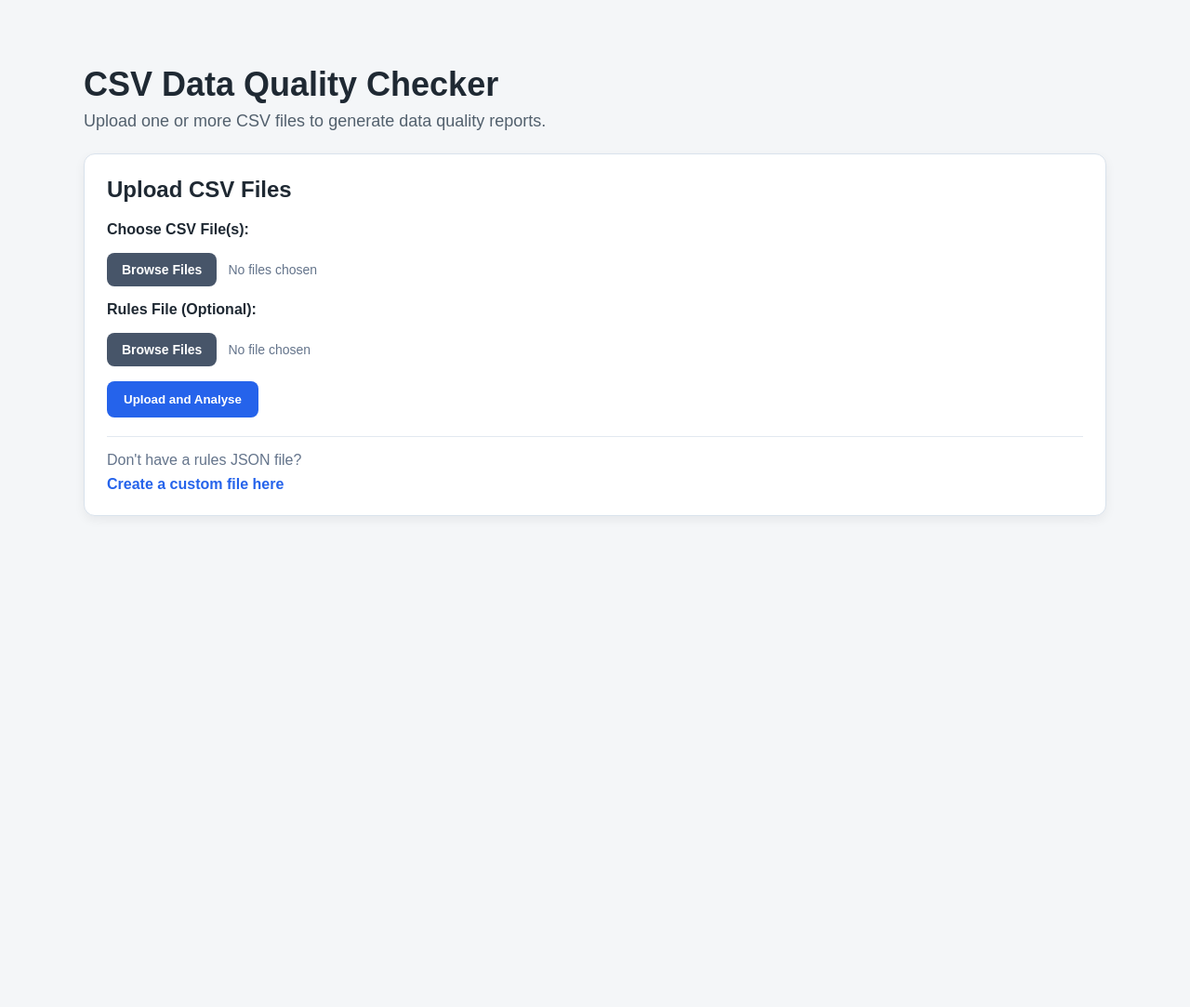
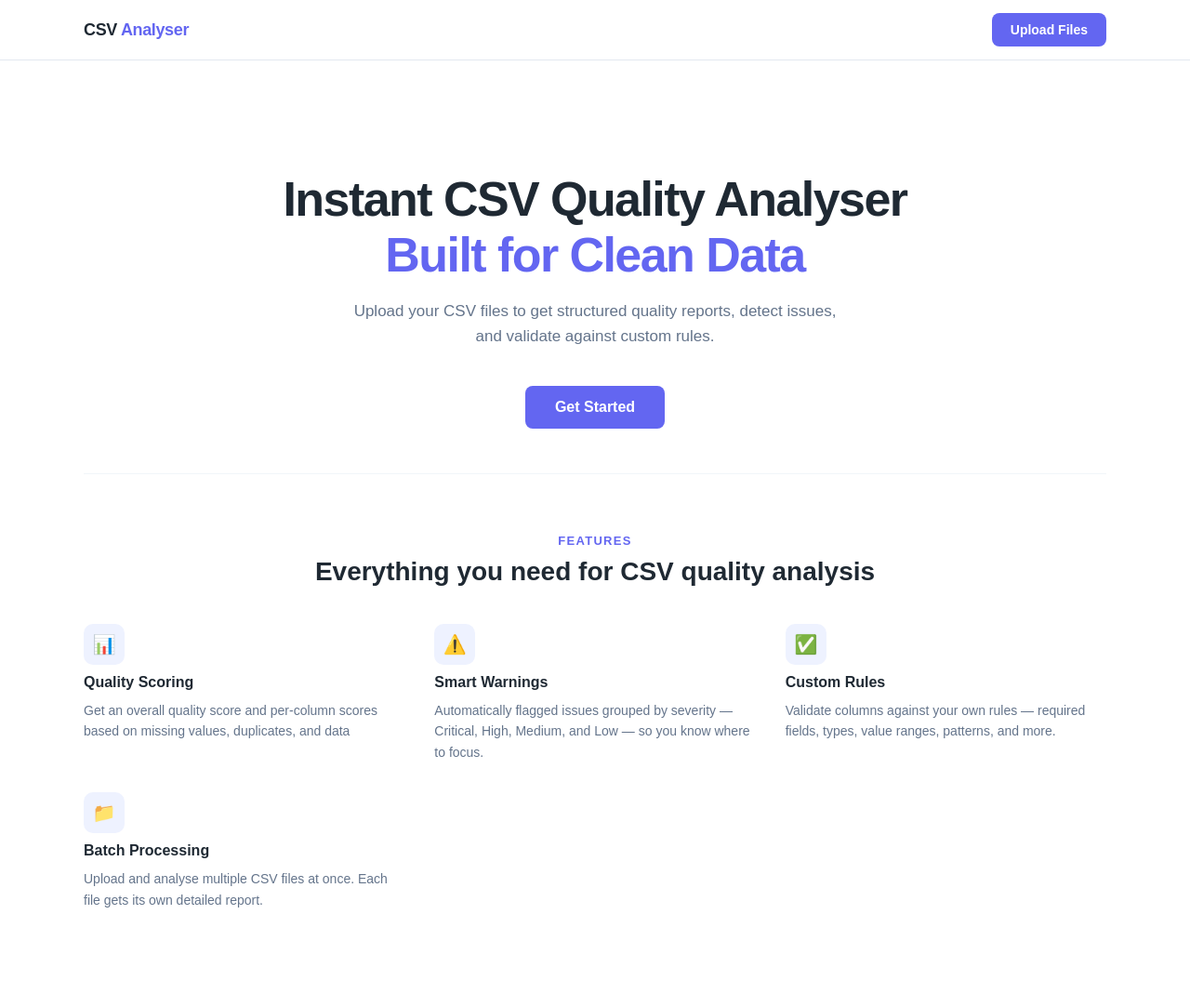
Before and after one commit to rp2215/csv-quality-checker, a Flask app: page / in a window 1280 px wide. Shown: the whole page at 93% size. Before the commit the page ends 555 px from the top, so only its background shows below. Run offline with Flask 3, Linux system fonts and the light colour scheme; some libraries are stand-ins or nearby versions.

Commit message:
added seperate upload web page and redesigned landing page

```diff
--- a/src/web_app/app.py
+++ b/src/web_app/app.py
@@ -123,21 +123,26 @@ def save_web_markdown_reports(batch_results):
 
     return batch_results
 
-# route can handle page loads and from submissions
-@app.route("/", methods=["GET","POST"])
+# landing page
+@app.route("/", methods=["GET"])
 def index():
+    return render_template("index.html")
+
+# dedicated upload page shows form and processes submissions
+@app.route("/upload", methods=["GET","POST"])
+def upload():
 
     if request.method == "POST":
 
         if "csv_files" not in request.files:
-            return render_template("index.html", error="No file field was submitted")
+            return render_template("upload.html", error="No file field was submitted")
 
         uploaded_files = request.files.getlist("csv_files")
 
         batch_folder, saved_files, rejected_files = save_uploaded_files(uploaded_files)
 
         if not saved_files:
-            return render_template("index.html", error="No valid CSV files were selected")
+            return render_template("upload.html", error="No valid CSV files were selected")
 
         rules = None
         rules_file = request.files.get("rules_file")
@@ -145,7 +150,7 @@ def index():
         if rules_file and rules_file.filename != "":
 
             if not allowed_rules_file(rules_file.filename):
-                return render_template("index.html", error="Rules file must be a .json file",)
+                return render_template("upload.html", error="Rules file must be a .json file",)
 
             rules_filename = create_timestamped_filename(rules_file.filename)
 
@@ -157,7 +162,7 @@ def index():
 
             except Exception as error:
 
-                return render_template("index.html", error=str(error))
+                return render_template("upload.html", error=str(error))
 
         batch_results = process_csv_folder(batch_folder,rules=rules) # process uploaded files
         batch_results.extend(rejected_files)
@@ -178,7 +183,7 @@ def index():
         return render_template("report.html",batch_results=batch_results, successful_files=successful_files,failed_files=failed_files)
 
 
-    return render_template("index.html")
+    return render_template("upload.html")
 
 # custom rules builder page if user want to create .json file through browser
 @app.route("/rules-builder", methods=["GET"])
@@ -201,7 +206,7 @@ def download_report(report_path):
 @app.errorhandler(413)
 def upload_too_large(error):
     return render_template(
-        "index.html",
+        "upload.html",
         error= f"Upload too large. Max upload size is {MAX_UPLOAD_SIZE_MB} MB"
     )
 
--- a/src/web_app/static/style.css
+++ b/src/web_app/static/style.css
@@ -4,7 +4,7 @@
 body {
     margin: 0;
     font-family: Arial, sans-serif;
-    background: #f4f6f8;
+    background: #ffffff;
     color: #1f2933;
 }
 
@@ -515,3 +515,163 @@ pre {
     align-items: center;
     gap: 12px;
 }
+
+/* --- Navbar --- */
+
+.navbar {
+    position: sticky;
+    top: 0;
+    z-index: 100;
+    background: #ffffff;
+    border-bottom: 1px solid #e2e8f0;
+}
+
+.navbar-inner {
+    display: flex;
+    align-items: center;
+    justify-content: space-between;
+    width: min(1100px, 92%);
+    margin: 0 auto;
+    padding: 14px 0;
+}
+
+.navbar-logo {
+    font-size: 18px;
+    font-weight: 700;
+    color: #1f2933;
+    letter-spacing: -0.02em;
+}
+
+/* indigo accent on the second word of the logo */
+.navbar-logo span {
+    color: #6366f1;
+}
+
+.navbar-upload-btn {
+    padding: 10px 20px;
+    background: #6366f1;
+    color: #ffffff;
+    font-weight: 700;
+    font-size: 14px;
+    border-radius: 8px;
+    text-decoration: none;
+}
+
+.navbar-upload-btn:hover {
+    background: #4f46e5;
+}
+
+
+/* --- Hero --- */
+
+.hero {
+    padding: 80px 0 48px;
+    text-align: center;
+}
+
+.hero-title {
+    margin: 0 0 16px;
+    font-size: 52px;
+    font-weight: 700;
+    line-height: 1.15;
+    letter-spacing: -0.03em;
+    color: #1f2933;
+}
+
+/* indigo accent line of the headline */
+.hero-accent {
+    color: #6366f1;
+}
+
+.hero-subtitle {
+    margin: 0 auto 40px;
+    max-width: 520px;
+    color: #64748b;
+    font-size: 17px;
+    line-height: 1.6;
+}
+
+
+/* --- Features Section --- */
+
+.features-section {
+    padding: 64px 0;
+    text-align: center;
+    border-top: 1px solid #f1f5f9;
+}
+
+.features-label {
+    margin: 0 0 10px;
+    color: #6366f1;
+    font-size: 13px;
+    font-weight: 700;
+    letter-spacing: 0.1em;
+    text-transform: uppercase;
+}
+
+.features-heading {
+    margin: 0 0 40px;
+    font-size: 28px;
+    font-weight: 700;
+    color: #1f2933;
+}
+
+.features-grid {
+    display: grid;
+    grid-template-columns: repeat(auto-fit, minmax(260px, 1fr));
+    gap: 32px;
+    text-align: left;
+}
+
+.feature-item {
+    display: flex;
+    flex-direction: column;
+    gap: 10px;
+}
+
+/* icon tile — matches HQCSV's rounded square with indigo background */
+.feature-icon {
+    display: flex;
+    align-items: center;
+    justify-content: center;
+    width: 44px;
+    height: 44px;
+    background: #eef2ff;
+    border-radius: 10px;
+    font-size: 20px;
+}
+
+.feature-item h3 {
+    margin: 0;
+    font-size: 16px;
+    font-weight: 700;
+    color: #1f2933;
+}
+
+.feature-item p {
+    margin: 0;
+    font-size: 14px;
+    color: #64748b;
+    line-height: 1.6;
+}
+
+.hero-cta {
+    display: inline-block;
+    padding: 14px 32px;
+    background: #6366f1;
+    color: #ffffff;
+    font-weight: 700;
+    font-size: 16px;
+    border-radius: 8px;
+    text-decoration: none;
+}
+
+.hero-cta:hover {
+    background: #4f46e5;
+}
+
+/* navbar logo as a link */
+a.navbar-logo {
+    text-decoration: none;
+    color: #1f2933;
+}
--- a/src/web_app/templates/index.html
+++ b/src/web_app/templates/index.html
@@ -9,115 +9,75 @@
 </head>
 <body>
 
+    <!-- Navbar -->
+     <nav class="navbar">
+        <div class="navbar-inner">
+
+            <span class="navbar-logo">CSV <span>Analyser</span></span>
+
+            <a href="{{ url_for('upload') }}" class="navbar-upload-btn">Upload Files</a>
+
+        </div>
+     </nav>
+
     <main class="page-container">
 
-        <section class="header-section">
+        <section class="hero">
 
-            <h1>CSV Data Quality Checker</h1>
+            <h1 class="hero-title">
 
-            <p>Upload one or more CSV files to generate data quality reports.</p>
+                Instant CSV Quality Analyser <br>
+                <span class="hero-accent">Built for Clean Data</span>
+
+            </h1>
+
+            <p class="hero-subtitle">
+                Upload your CSV files to get structured quality reports, detect issues, and validate against custom rules.
+            </p>
+
+            <a href="{{ url_for('upload') }}" class="hero-cta">Get Started</a>
 
         </section>
 
-        <!-- Upload card-->
-        <section class="upload-card">
+        <!-- Features Section -->
+        <section class="features-section">
 
-            <h2> Upload CSV Files</h2>
+            <p class="features-label">Features</p>
+            <h2 class="features-heading">Everything you need for CSV quality analysis</h2>
 
-            <!--display error if one exists (called Jinja template syntax)-->
-            {% if error %}
+            <div class="features-grid">
 
-            <p class="error-message">
-                {{ error }}
-            </p>
+                <div class="feature-item">
 
-            {% endif %}
-
-
-            <!-- Upload form -->
-
-            <form method="post" enctype="multipart/form-data" class="upload-form">
-
-                <label> Choose CSV File(s):</label>
-
-                <div class="file-input-row">
-
-                    <input type="file" id="csv_files" name="csv_files" accept=".csv" multiple class="file-input-hidden">
-
-                    <label for="csv_files" class="file-input-button">
-                        Browse Files
-                    </label>
-
-                    <!-- updated by JS when files are picked -->
-                    <span class="file-input-name" id="csv-file-name">No files chosen</span>
+                    <div class="feature-icon">📊</div>
+                    <h3>Quality Scoring</h3>
+                    <p>Get an overall quality score and per-column scores based on missing values, duplicates, and data</p>
 
                 </div>
 
-                <label>Rules File (Optional):</label>
-
-                <div class="file-input-row">
-
-                    <input type="file" id="rules_file" name="rules_file" accept=".json" class="file-input-hidden">
-
-                    <label for="rules_file" class="file-input-button">
-                        Browse Files
-                    </label>
-
-                    <span class="file-input-name" id="rules-file-name">No file chosen</span>
-
+                <div class="feature-item">
+                    <div class="feature-icon">⚠️</div>
+                    <h3>Smart Warnings</h3>
+                    <p>Automatically flagged issues grouped by severity — Critical, High, Medium, and Low — so you know where to focus.</p>
                 </div>
 
-                <button type="submit" id="submit-button">Upload and Analyse</button>
+                <div class="feature-item">
+                    <div class="feature-icon">✅</div>
+                    <h3>Custom Rules</h3>
+                    <p>Validate columns against your own rules — required fields, types, value ranges, patterns, and more.</p>
+                </div>
 
-            </form>
-
-            <!-- takes to rules file builder page -->
-
-            <div class="build-rule-file-link">
-
-                <p>Don't have a rules JSON file?</p>
-
-                <a href="{{ url_for('rules_builder') }}"> Create a custom file here</a>
+                <div class="feature-item">
+                    <div class="feature-icon">📁</div>
+                    <h3>Batch Processing</h3>
+                    <p>Upload and analyse multiple CSV files at once. Each file gets its own detailed report.</p>
+                </div>
 
             </div>
 
         </section>
+
     </main>
-
-    <script>
-
-        const form = document.querySelector(".upload-form");
-        const submitButton = document.getElementById("submit-button");
-
-        // update filename display when CSV files are selected
-        document.getElementById("csv_files").addEventListener("change", function () {
-
-            const label = document.getElementById("csv-file-name");
-
-            if (this.files.length === 0) {
-                label.textContent = "No files chosen";
-            } else if (this.files.length === 1) {
-                label.textContent = this.files[0].name;
-            } else {
-                label.textContent = `${this.files.length} files selected`;
-            }
-        });
-
-        // update filename display when rules file is selected
-        document.getElementById("rules_file").addEventListener("change", function () {
-
-            const label = document.getElementById("rules-file-name");
-            label.textContent = this.files.length > 0 ? this.files[0].name : "No file chosen";
-        });
-
-        // disable button and show loading state on submit
-        form.addEventListener("submit", function () {
-            submitButton.disabled = true;
-            submitButton.textContent = "Analysing...";
-            submitButton.classList.add("button-loading");
-        });
-
-    </script>
 
 </body>
 </html>
--- a/src/web_app/templates/report.html
+++ b/src/web_app/templates/report.html
@@ -340,7 +340,7 @@
 
         <!-- Link back to upload page -->
         <p class="back-link">
-            <a href="{{ url_for('index') }}">
+            <a href="{{ url_for('upload') }}">
                 Check more CSV files
             </a>
         </p>
```
Also changed, not shown: src/web_app/templates/upload.html (added, +122 -0 lines).
